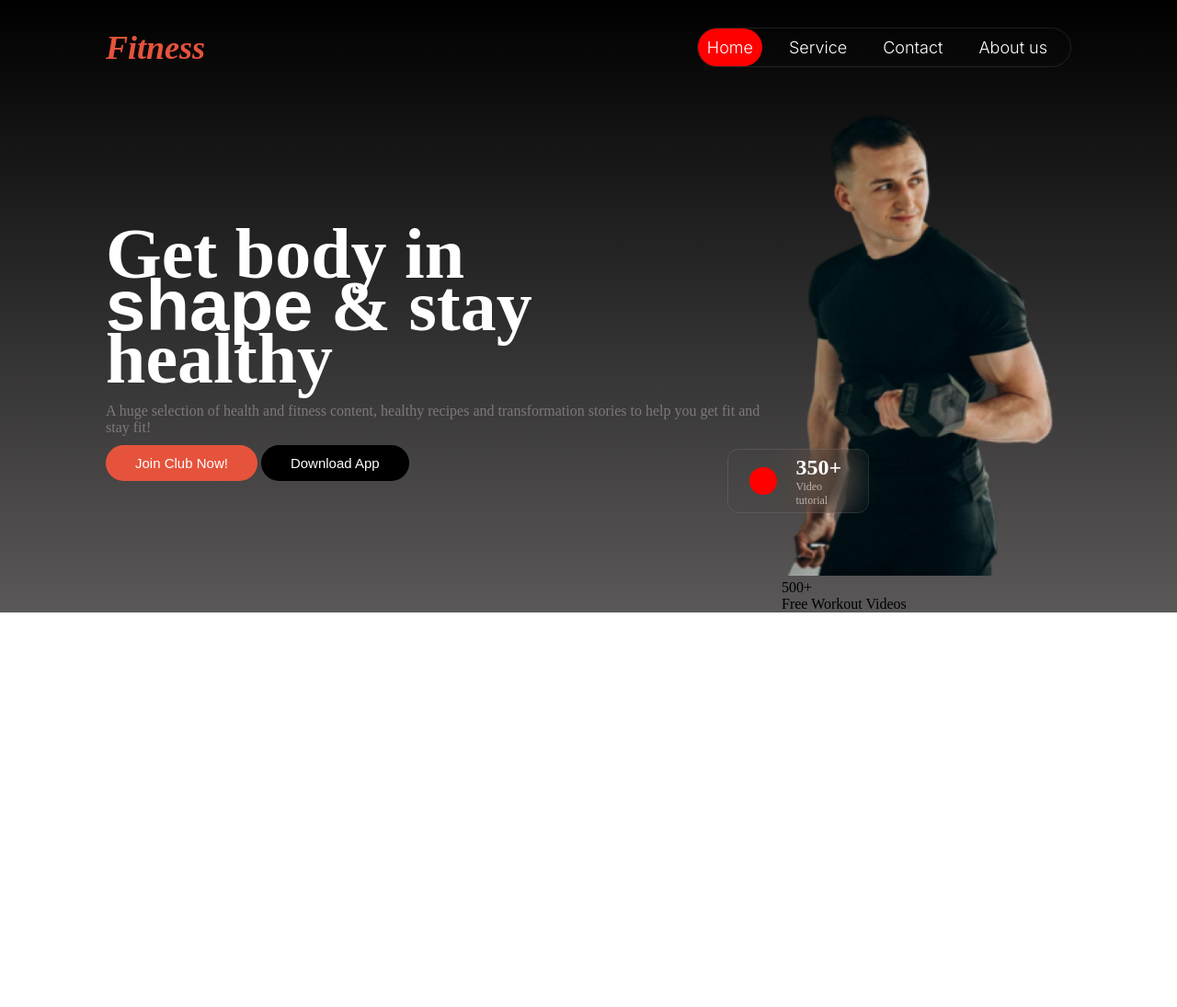
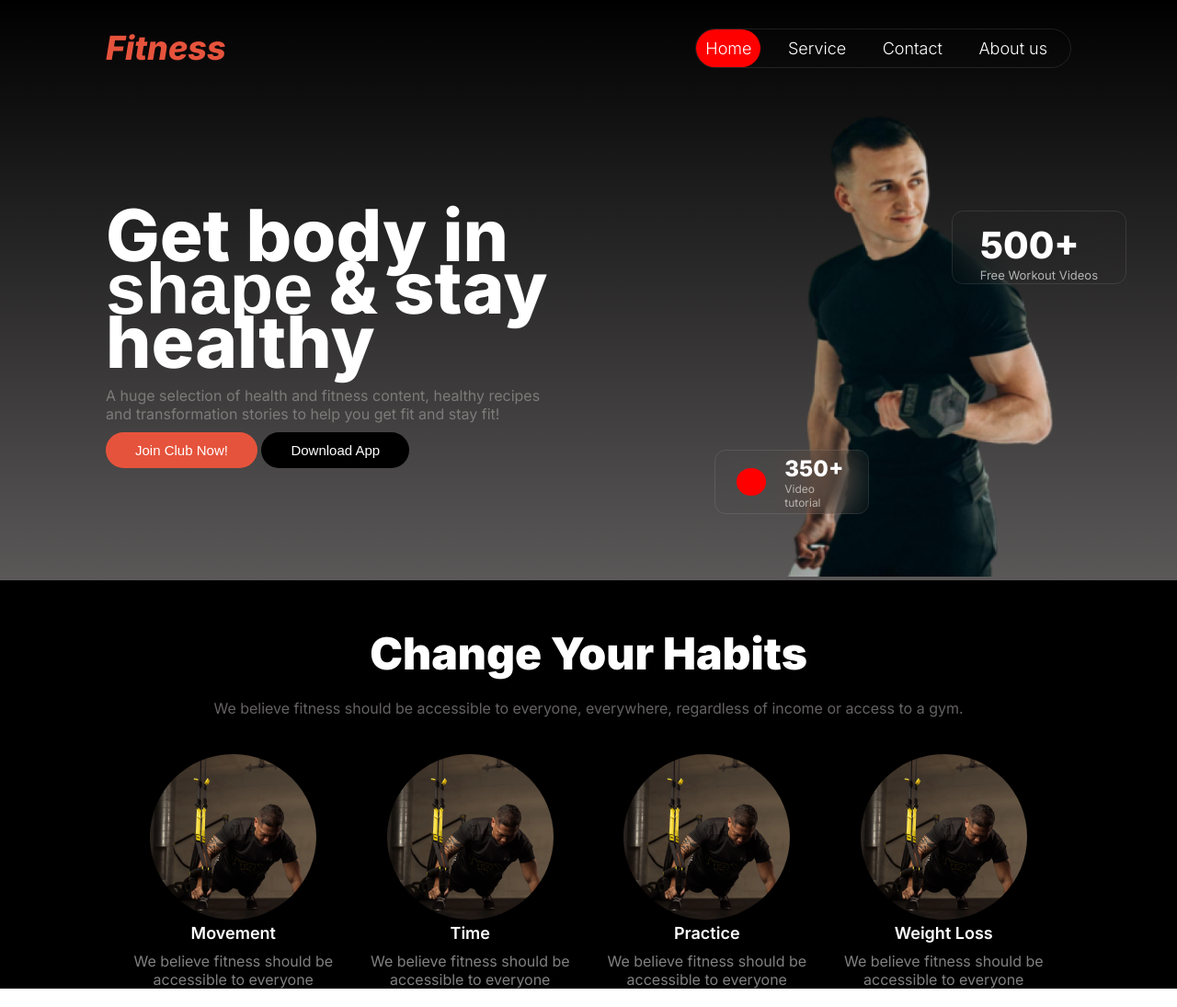
Before and after one commit to Md-iftikher/ffitness-webpage-design, a plain HTML site: page index.html in a window 1280 px wide. Shown: the whole page at 92% size. Before the commit the page ends 800 px from the top, so only its background shows below. Drawn offline with Linux system fonts and the light colour scheme; a web font is replaced by a local one.

Commit message:
habit section completed

```diff
--- a/index.html
+++ b/index.html
@@ -7,6 +7,9 @@
     <title>Fitness</title>
     <link rel="stylesheet" href="./style/style.css">
     <link rel="stylesheet" href="./style/responsive.css">
+    <link rel="stylesheet" href="https://cdnjs.cloudflare.com/ajax/libs/font-awesome/6.6.0/css/all.min.css"
+        integrity="sha512-Kc323vGBEqzTmouAECnVceyQqyqdsSiqLQISBL29aUW4U/M7pSPA/gEUZQqv1cwx4OnYxTxve5UMg5GT6L4JJg=="
+        crossorigin="anonymous" referrerpolicy="no-referrer" />
 </head>
 
 <body>
@@ -15,7 +18,11 @@
             <div class="nav-right">
                 Fitness
             </div>
+            <div class="three-dot">
+                <span><i class="fa-solid fa-bars"></i></span>
+            </div>
             <div class="nav-left">
+
                 <button class="nav-btn nav-btn-home">Home</button>
                 <button class="nav-btn ">Service</button>
                 <button class="nav-btn ">Contact</button>
@@ -25,7 +32,7 @@
         <div class="header-content-container">
             <div class="header-left">
                 <h1 class="header-tile">Get body in <br><span class="shape-italic">shape</span> & stay <br> healthy</h1>
-                <p class="header-description">A huge selection of health and fitness content, healthy recipes and
+                <p class="header-description">A huge selection of health and fitness content, healthy recipes <br> and
                     transformation stories to help
                     you get fit and stay fit!</p>
                 <div>
@@ -37,22 +44,50 @@
                 <img class="header-img" src="./resources/images/Images 2.png">
                 <div class="header-card-1">
                     <span class="circle"></span>
+                    <span class="youtube-icon"><img src="./resources/images/play-button-inside-a-circle.png"
+                            alt=""></span>
                     <div>
                         <span class="header-card-tile">350+</span>
                         <p class="header-card-description">Video tutorial</p>
                     </div>
                 </div>
                 <div class="header-card-2">
-                    <div>
-                        <span class="header-card-tile-2">500+</span>
-                        <p class="header-card-description-2">Free Workout Videos </p>
-                    </div>
+                    <h2 class="header-card-tile-2">500+</h2>
+                    <p class="header-card-description-2">Free Workout Videos </p>
                 </div>
             </div>
         </div>
     </header>
     <main>
+        <section class="habit-section">
+            <h1 class="habit-title ">Change Your Habits</h1>
+            <p class="habit-description ">We believe fitness should be accessible to everyone, everywhere, regardless of
+                income or access to a gym.</p>
 
+            <div class="habit-card-container">
+                <div class="habit-card">
+                    <img src="./resources/images/image 3.png" alt="">
+                    <h3 class="habit-card-title">Movement</h3>
+                    <p class="habit-card-description"> We believe fitness should be accessible to everyone</p>
+                </div>
+                <div class="habit-card">
+                    <img src="./resources/images/image 3.png" alt="">
+                    <h3 class="habit-card-title">Time</h3>
+                    <p class="habit-card-description"> We believe fitness should be accessible to everyone</p>
+                </div>
+                <div class="habit-card">
+                    <img src="./resources/images/image 3.png" alt="">
+                    <h3 class="habit-card-title">Practice</h3>
+                    <p class="habit-card-description"> We believe fitness should be accessible to everyone</p>
+                </div>
+                <div class="habit-card">
+                    <img src="./resources/images/image 3.png" alt="">
+                    <h3 class="habit-card-title">Weight Loss</h3>
+                    <p class="habit-card-description"> We believe fitness should be accessible to everyone</p>
+                </div>
+
+            </div>
+        </section>
     </main>
     <footer>
 
--- a/style/responsive.css
+++ b/style/responsive.css
@@ -1,3 +1,58 @@
+@media screen and (max-width: 576px) {
+    .nav-main {
+        margin: 10px 20px;
+    }
 
-@import url('https://fonts.googleapis.com/css2?family=Inter:ital,opsz,wght@0,14..32,100..900;1,14..32,100..900&display=swap');
-@import url('https://fonts.cdnfonts.com/css/miama');
+    .nav-left {
+        display: none;
+    }
+
+    .three-dot {
+        display: inline;
+    }
+
+    .header-content-container {
+        flex-direction: column;
+        margin: 0px 20px;
+        /* align-items: flex-start; */
+    }
+
+    .header-tile,
+    .header-description {
+        margin-bottom: 25px;
+    }
+
+    .header-right {
+        width: auto;
+        display: flex;
+        justify-content: center;
+        align-items: center;
+    }
+
+    .header-left {
+        width: auto;
+        margin-bottom: 40px;
+    }
+
+    .header-button {
+        padding: 25px 40px;
+        margin-right: 35px;
+
+    }
+    .youtube-icon{
+        display: inline;
+    }
+    .circle{
+        display: none;
+        /* height: 0px;
+        width: 0px; */
+    }
+    .header-card-1 {
+        height: 90px;
+    }
+    .habit-card-container {
+
+        grid-template-columns: repeat(1, 1fr);
+
+    }
+}
--- a/style/style.css
+++ b/style/style.css
@@ -7,6 +7,10 @@
     font-optical-sizing: auto;
     font-weight: 400;
     font-style: normal;
+}
+
+body {
+    font-family: "Inter", sans-serif;
 }
 
 /* header style */
@@ -19,6 +23,7 @@
 header {
     background: linear-gradient(180.00deg, rgb(0, 0, 0), rgba(49, 46, 46, 0.8) 100%);
     /* height: 715px; */
+
 }
 
 .nav-main {
@@ -28,6 +33,11 @@ header {
     max-width: 1050px;
     margin: 0 auto;
     padding: 30px 0px;
+}
+
+.three-dot {
+    display: none;
+    color: white;
 }
 
 .nav-right {
@@ -105,6 +115,10 @@ header {
     position: relative;
 }
 
+.youtube-icon {
+    display: none;
+}
+
 .header-left {
     width: 70%;
 }
@@ -134,7 +148,7 @@ header {
     width: 36px;
     background-color: red;
     border-radius: 50%;
-    /* display: inline-block; */
+
 }
 
 .header-card-tile {
@@ -148,3 +162,81 @@ header {
     font-size: 12px;
     font-weight: 400;
 }
+
+.header-card-2 {
+    position: absolute;
+    border: 1px solid rgba(255, 255, 255, 0.1);
+    border-radius: 12px;
+    backdrop-filter: blur(20px);
+    padding: 12px 30px;
+    top: 125px;
+    right: -60px;
+    height: 80px;
+    align-items: center;
+
+}
+
+.header-card-tile-2 {
+    color: white;
+    font-size: 40px;
+    font-weight: 800;
+}
+
+.header-card-description-2 {
+    color: rgba(255, 255, 255, 0.65);
+    font-size: 13px;
+    font-weight: 400;
+
+}
+
+
+
+/* main section stlyle start here  */
+
+main {
+    background-color: black;
+}
+
+.habit-section {
+    max-width: 1050px;
+    margin: 0 auto;
+    text-align: center;
+}
+
+.habit-title {
+    padding: 50px 0 0;
+    color: white;
+    font-size: 48px;
+    font-weight: 900;
+}
+
+.habit-description {
+    margin-top: 20px;
+    color: rgb(165 161 161 / 61%);
+    margin-bottom: 40px;
+}
+
+.habit-card-container {
+    display: grid;
+    grid-template-columns: repeat(4, 1fr);
+    gap: 20px;
+    margin: 20px;
+}
+
+.habit-card img{
+    border-radius: 50%;
+    margin-bottom: 10 px;
+}
+
+.habit-card-title {
+    color: rgb(255, 255, 255);
+    font-size: 18px;
+    font-weight: 600;
+    margin-bottom: 10px;
+}
+
+.habit-card-description {
+    color: rgba(255, 255, 255, 0.5);
+    font-size: 1rem;
+    font-weight: 400;
+}
```
Also changed, not shown: resources/images/play-button-inside-a-circle.png (added), style/index.html (deleted).
